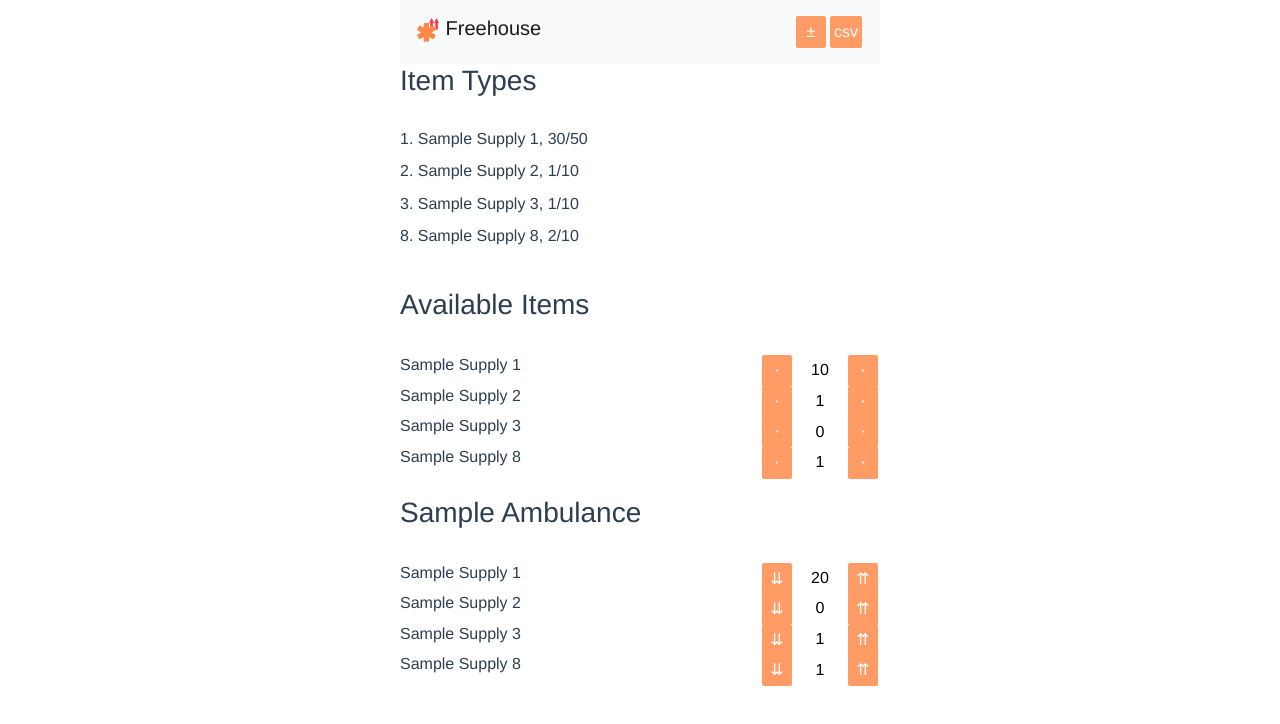
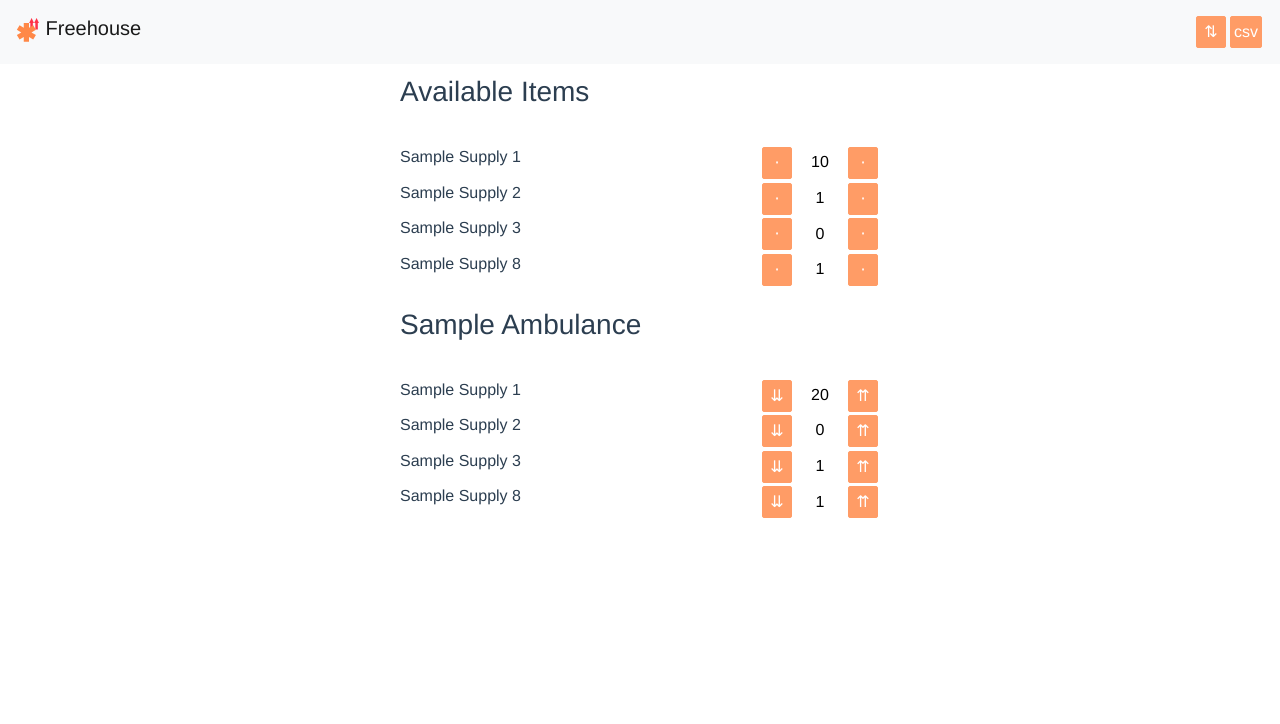
Before and after one commit to quinlanharsch/free-warehouse, a Vue app: page /#/u in a window 1280 px wide. Before the commit this address led to /#/. Shown: the top 724 px of the page. Built offline with nearby package versions, Linux system fonts and the light colour scheme.

Commit message:
Early Vue Routing

```diff
--- a/src/App.vue
+++ b/src/App.vue
@@ -1,38 +1,24 @@
 <template>
   <div id="app">
     <navbar></navbar>
-    <h3>Item Types</h3>
-    <br/>
-    <p class="itemTypes" v-for="(item, itemId) in this.itemTypes" :key="itemId">
-      {{itemId}}. {{item.name}}, {{item.total}}/{{item.capacity}}
-    </p>
-    <br/>
-    <div v-for="(su, suId) in this.suList" :key="suId">
-      <storage-unit :su="su" :su-id="suId"></storage-unit>
-    </div>
+    <router-view class='content-wrapper'></router-view>
   </div>
 </template>
 
 <script>
 import store from './store/index.js'
-import StorageUnit from './components/storage-unit.vue'
 import Navbar from './components/navbar.vue'
-import {mapGetters, mapState, mapMutations} from 'vuex'
+import {mapGetters} from 'vuex'
 
 export default {
   store,
   name: 'App',
   components: {
-    Navbar,
-    StorageUnit
+    Navbar
   },
   computed: {
-    ...mapGetters(['suList', 'itemTypes', 'csvData']),
-    ...mapState(['storageMode'])
+    ...mapGetters(['suList', 'itemTypes']),
   },
-  methods: {
-    ...mapMutations(['toggleStorageMode'])
-  }
 }
 </script>
 
@@ -43,10 +29,13 @@ export default {
   -moz-osx-font-smoothing: grayscale;
   text-align: left;
   color: #2c3e50;
+
+  user-select: none;
+  box-sizing: border-box;
+}
+.content-wrapper{
   max-width: 480px;
   margin: auto;
-  user-select: none;
-  box-sizing: border-box;
 }
 h1, h2, h3, h4, h5, h6{
   margin: 0;
--- /dev/null
+++ b/src/components/home-page.vue
@@ -0,0 +1,15 @@
+<template>
+  <div id="homePage">
+    <h3>placeholder</h3>
+  </div>
+</template>
+
+<script>
+export default {
+  name: 'HomePage'
+}
+</script>
+
+<style scoped>
+
+</style>
--- /dev/null
+++ b/src/components/item-list-page.vue
@@ -0,0 +1,28 @@
+<template>
+  <div id="ItemListPage">
+    <h3>Item Types</h3>
+    <br/>
+    <p class="itemTypes" v-for="(item, itemId) in this.itemTypes" :key="itemId">
+      {{itemId}}. {{item.name}}, {{item.total}}/{{item.capacity}}
+    </p>
+  </div>
+</template>
+
+<script>
+import store from '../store/index.js'
+import {mapGetters} from 'vuex'
+
+export default {
+  store,
+  name: 'ItemListPage',
+  components: {
+  },
+  computed: {
+    ...mapGetters(['itemTypes'])
+  }
+}
+</script>
+
+<style>
+
+</style>
--- a/src/components/item.vue
+++ b/src/components/item.vue
@@ -78,7 +78,7 @@ export default {
 
 <!-- Add "scoped" attribute to limit CSS to this component only -->
 <style scoped>
-.item{
+.hzAlignWrapper{
   margin: 10px 0
 }
 </style>
--- a/src/components/navbar.vue
+++ b/src/components/navbar.vue
@@ -23,9 +23,16 @@
 </template>
 
 <script>
+import {mapState, mapMutations} from 'vuex'
 export default {
   name: 'Navbar',
   components: {
+  },
+  computed: {
+    ...mapState(['storageMode'])
+  },
+  methods: {
+    ...mapMutations(['toggleStorageMode'])
   }
 }
 </script>
--- /dev/null
+++ b/src/components/storage-unit-page.vue
@@ -0,0 +1,28 @@
+<template>
+  <div id="storageUnitPage">
+    <div v-for="(su, suId) in this.suList" :key="suId">
+      <storage-unit :su="su" :su-id="suId"></storage-unit>
+    </div>
+  </div>
+</template>
+
+<script>
+import store from '../store/index.js'
+import StorageUnit from './storage-unit.vue'
+import {mapGetters} from 'vuex'
+
+export default {
+  store,
+  name: 'StorageUnitPage',
+  components: {
+    StorageUnit
+  },
+  computed: {
+    ...mapGetters(['suList'])
+  }
+}
+</script>
+
+<style>
+
+</style>
--- a/src/main.js
+++ b/src/main.js
@@ -2,10 +2,12 @@ import Vue from 'vue'
 import Vuex from 'vuex'
 import App from './App.vue'
 import './registerServiceWorker'
+import router from './router'
 
 Vue.use(Vuex)
 Vue.config.productionTip = false
 
 new Vue({
   render: h => h(App),
+  router
 }).$mount('#app')
--- /dev/null
+++ b/src/router.js
@@ -0,0 +1,15 @@
+import Vue from 'vue'
+import Router from 'vue-router'
+import ItemListPage from '@/components/item-list-page.vue'
+import StorageUnitPage from '@/components/storage-unit-page.vue'
+import HomePage from '@/components/home-page.vue'
+
+Vue.use(Router)
+
+export default new Router({
+  routes: [
+    {path:'/', component: HomePage},
+    { path: '/i', component: ItemListPage },
+    { path: '/u', component: StorageUnitPage }
+  ]
+})
```
